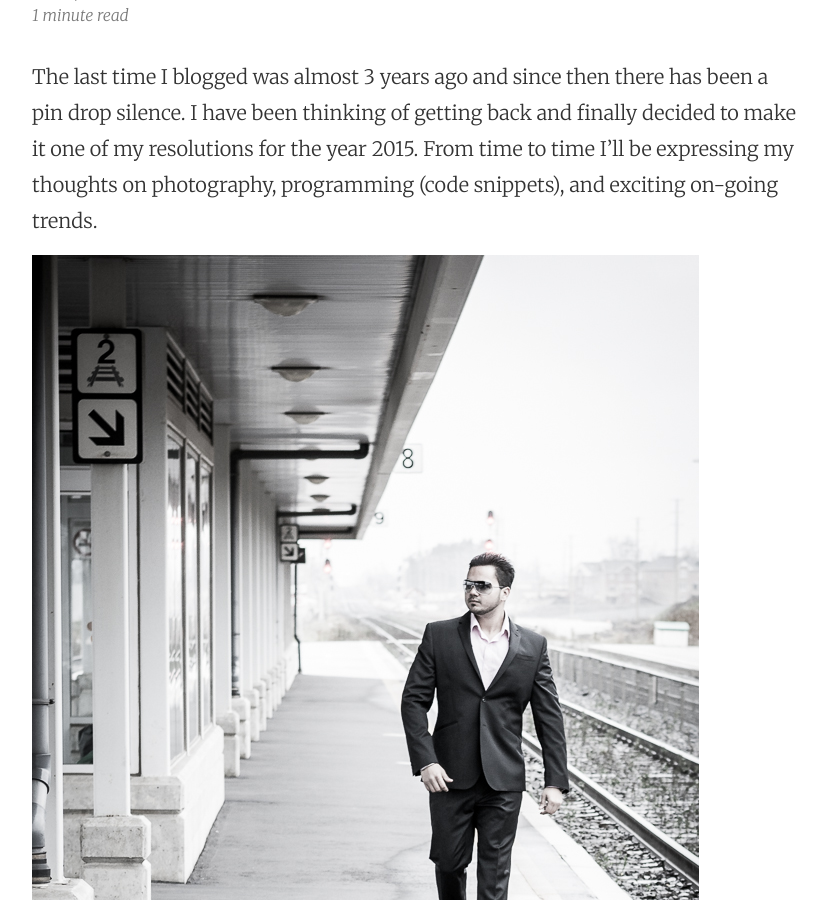
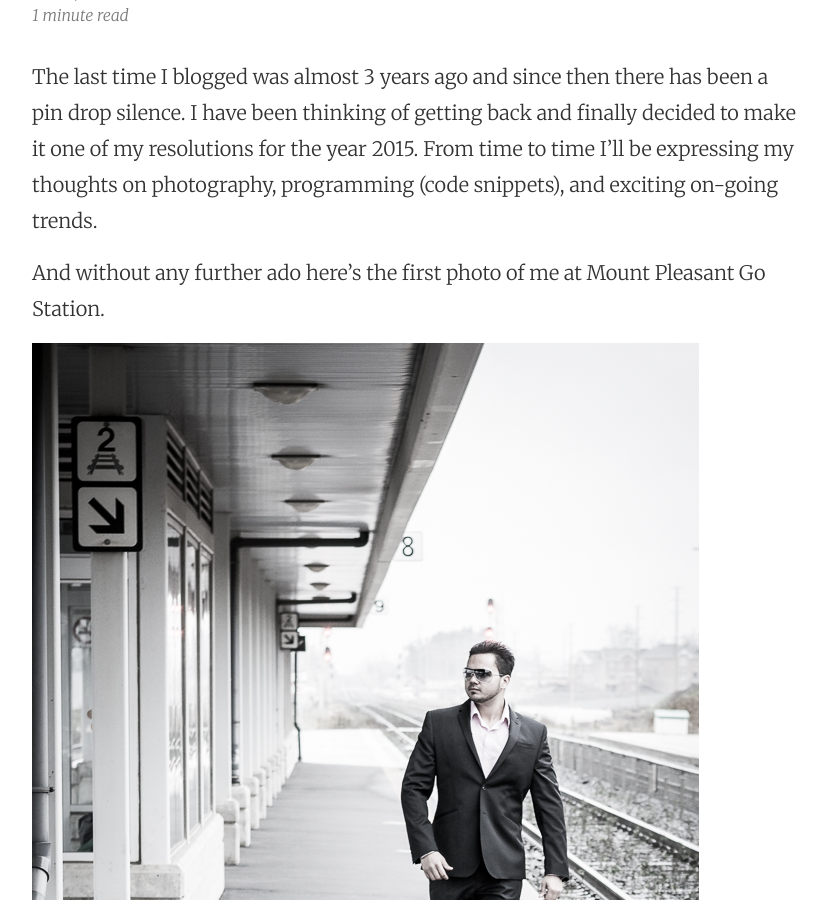
Before and after one commit to cointify/cointify.github.io, a Jekyll site: the page built from _posts/2015-01-09-return-of-blogging.md, in a window 1280 px wide and 900 px high, scrolled down 340 px. Shown: the whole window, without its empty margins (224-1051 px from the left). Built offline with Jekyll 4.4.1, drawn with Linux system fonts in a browser that asks for light colours; Markdown is read by kramdown in place of the engine named in the settings.

Commit message:
Minor edit to post

```diff
--- a/_posts/2015-01-09-return-of-blogging.md
+++ b/_posts/2015-01-09-return-of-blogging.md
@@ -8,4 +8,6 @@ categories: general
 
 The last time I blogged was almost 3 years ago and since then there has been a pin drop silence. I have been thinking of getting back and finally decided to make it one of my resolutions for the year 2015. From time to time I'll be expressing my thoughts on photography, programming (code snippets), and exciting on-going trends.
 
+And without any further ado here's the first photo of me at Mount Pleasant Go Station.
+
 ![Mount Pleasant Go Station]({{ site.url }}/images/JAT_5851.jpg)
```
